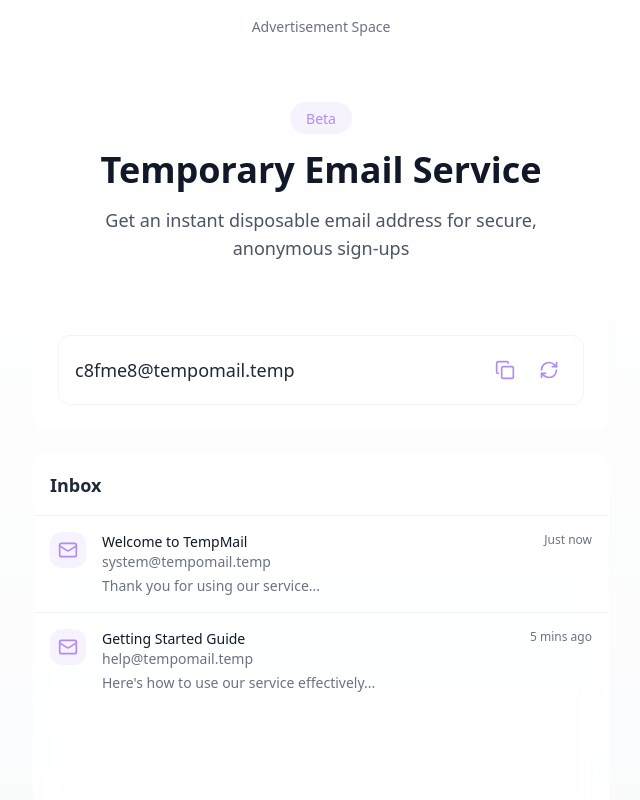
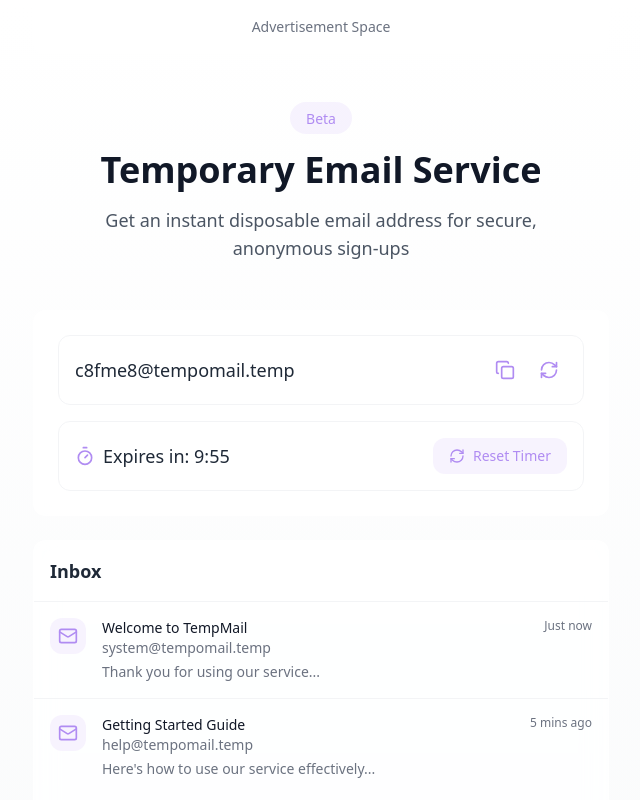
Before and after one commit to systemwide/tempomail-friend, a React (Vite) app: page / in a window 1280 px wide. Shown: the top 800 px of the page, without its empty margins (319-959 px from the left). Built offline with nearby package versions, Linux system fonts and the light colour scheme.

Commit message:
Add email expiration timer
Adds a 10-minute timer and refresh button to the email display section.

```diff
--- a/src/components/EmailBox.tsx
+++ b/src/components/EmailBox.tsx
@@ -1,15 +1,17 @@
 
 import { useState, useEffect } from 'react';
-import { Copy, RefreshCw } from 'lucide-react';
+import { Copy, RefreshCw, Timer } from 'lucide-react';
 import { useToast } from "@/hooks/use-toast";
 
 const EmailBox = () => {
   const [email, setEmail] = useState('');
+  const [timeLeft, setTimeLeft] = useState(600); // 10 minutes in seconds
   const { toast } = useToast();
 
   const generateEmail = () => {
     const randomString = Math.random().toString(36).substring(2, 8);
     setEmail(`${randomString}@tempomail.temp`);
+    setTimeLeft(600); // Reset timer when generating new email
   };
 
   const copyEmail = async () => {
@@ -20,9 +22,38 @@ const EmailBox = () => {
     });
   };
 
+  const resetTimer = () => {
+    setTimeLeft(600);
+    toast({
+      title: "Timer Reset",
+      description: "Email expiration timer has been reset to 10 minutes.",
+    });
+  };
+
   useEffect(() => {
     generateEmail();
   }, []);
+
+  useEffect(() => {
+    const timer = setInterval(() => {
+      setTimeLeft((prevTime) => {
+        if (prevTime <= 0) {
+          clearInterval(timer);
+          generateEmail(); // Generate new email when timer expires
+          return 600;
+        }
+        return prevTime - 1;
+      });
+    }, 1000);
+
+    return () => clearInterval(timer);
+  }, []);
+
+  const formatTime = (seconds: number) => {
+    const minutes = Math.floor(seconds / 60);
+    const remainingSeconds = seconds % 60;
+    return `${minutes}:${remainingSeconds.toString().padStart(2, '0')}`;
+  };
 
   return (
     <div className="glass p-6 rounded-lg w-full max-w-xl mx-auto slide-up">
@@ -46,6 +77,23 @@ const EmailBox = () => {
             </button>
           </div>
         </div>
+
+        <div className="flex items-center justify-between bg-white/40 rounded-lg p-4 border border-gray-100">
+          <div className="flex items-center space-x-2">
+            <Timer className="w-5 h-5 text-primary" />
+            <span className="text-lg font-medium text-gray-800">
+              Expires in: {formatTime(timeLeft)}
+            </span>
+          </div>
+          <button
+            onClick={resetTimer}
+            className="flex items-center space-x-2 px-4 py-2 bg-primary/10 hover:bg-primary/20 rounded-lg transition-colors duration-200"
+            aria-label="Reset timer"
+          >
+            <RefreshCw className="w-4 h-4 text-primary" />
+            <span className="text-sm font-medium text-primary">Reset Timer</span>
+          </button>
+        </div>
       </div>
     </div>
   );
```
